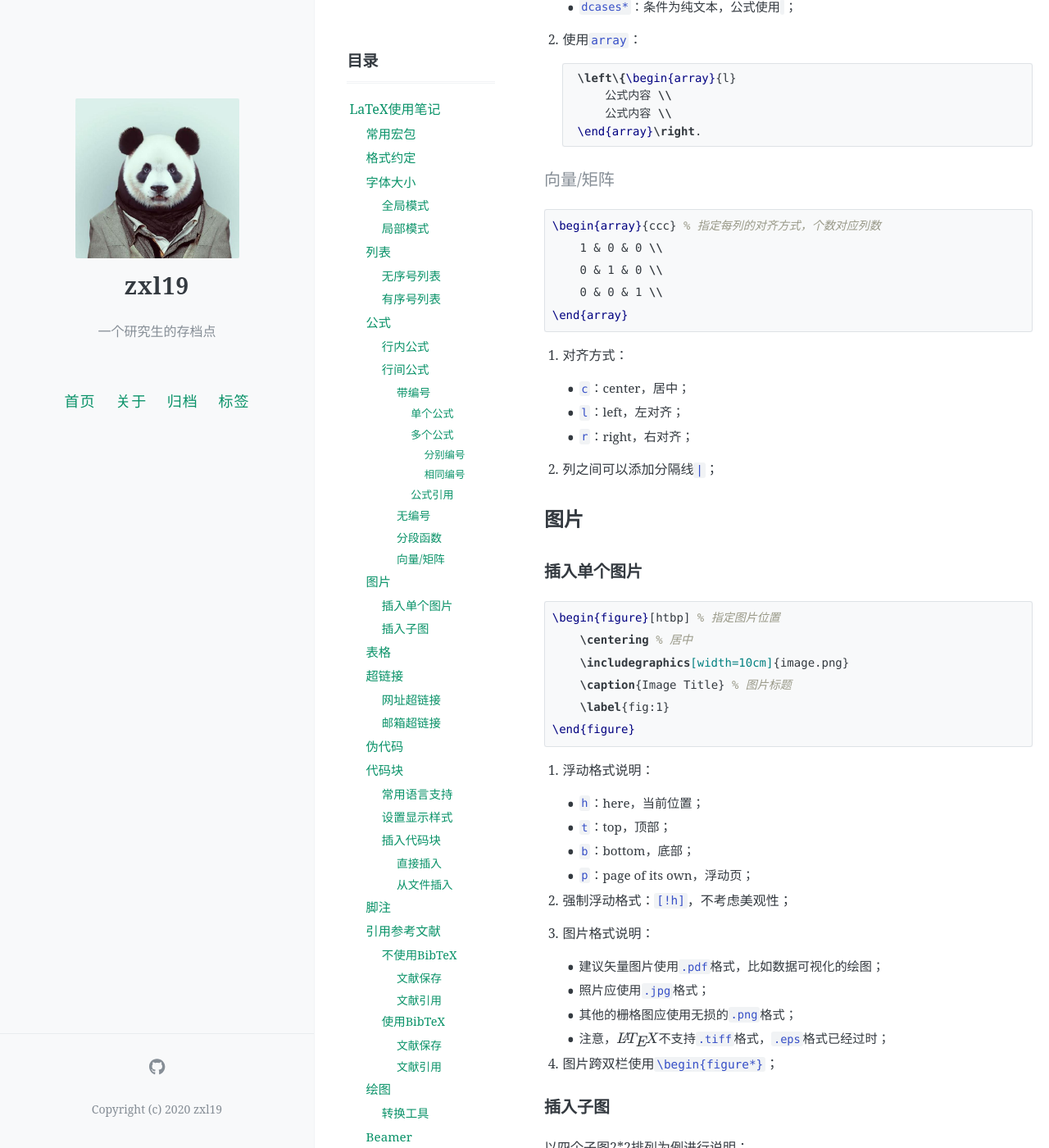
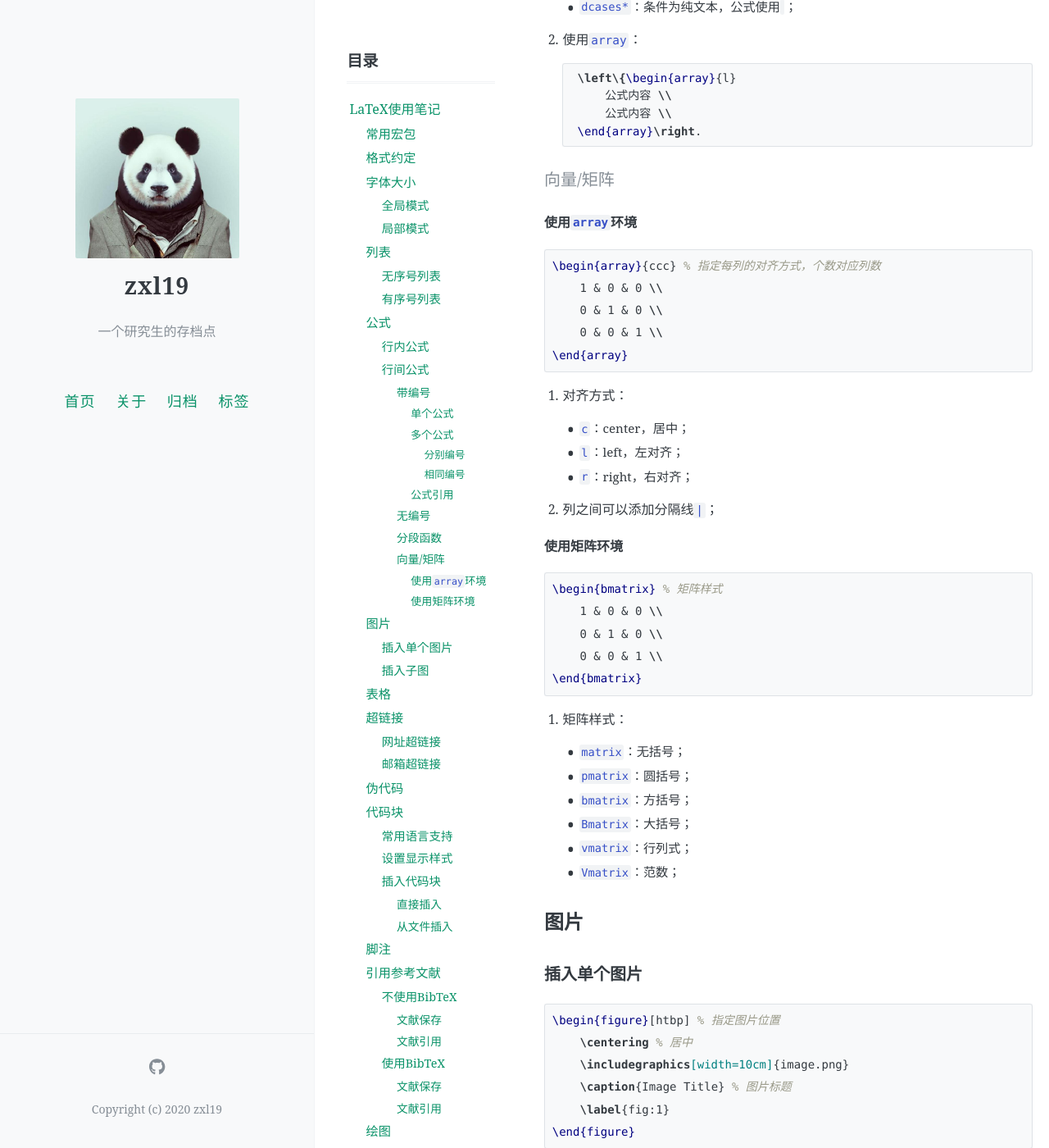
Before and after one commit to zxl19/zxl19.github.io, a Jekyll site: the page built from _posts/2021-03-29-latex-note.md, in a window 1280 px wide and 1400 px high, scrolled down 5923 px. Shown: the whole window at 82% size. Built offline with Jekyll 4.4.1, drawn with Linux system fonts in a browser that asks for light colours; formulas are drawn with MathJax 3; comment, search, counter and statistics services are not loaded.

Commit message:
Update 2021-03-29-latex-note.md

````diff
--- a/_posts/2021-03-29-latex-note.md
+++ b/_posts/2021-03-29-latex-note.md
@@ -267,6 +267,8 @@ $公式内容$
 
 #### 向量/矩阵
 
+##### 使用`array`环境
+
 ```latex
 \begin{array}{ccc} % 指定每列的对齐方式，个数对应列数
     1 & 0 & 0 \\
@@ -282,6 +284,25 @@ $公式内容$
     - `r`：right，右对齐；
 
 2. 列之间可以添加分隔线`|`；
+
+##### 使用矩阵环境
+
+```latex
+\begin{bmatrix} % 矩阵样式
+    1 & 0 & 0 \\
+    0 & 1 & 0 \\
+    0 & 0 & 1 \\
+\end{bmatrix}
+```
+
+1. 矩阵样式：
+
+    - `matrix`：无括号；
+    - `pmatrix`：圆括号；
+    - `bmatrix`：方括号；
+    - `Bmatrix`：大括号；
+    - `vmatrix`：行列式；
+    - `Vmatrix`：范数；
 
 ## 图片
 
@@ -738,18 +759,19 @@ TODO：单独整理。
 17. [列表-CSDN博客](https://blog.csdn.net/HugoChen_cs/article/details/105189541)
 18. [公式1-简书](https://www.jianshu.com/p/97ec8a3739f6)
 19. [公式2-CSDN博客](https://blog.csdn.net/Strive_For_Future/article/details/118609968)
-20. [图片1-CSDN博客](https://blog.csdn.net/qq_38526623/article/details/103737589)
-21. [图片2-CSDN博客](https://blog.csdn.net/LeonSUST/article/details/89332744)
-22. [单元格换行-CSDN博客](https://blog.csdn.net/robertchenguangzhi/article/details/48916319)
-23. [\cline-CSDN博客](https://blog.csdn.net/huancaoo/article/details/113106636)
-24. [\multirow-CSDN博客](https://blog.csdn.net/robert_chen1988/article/details/80861246)
-25. [超链接-CSDN博客](https://blog.csdn.net/OOFFrankDura/article/details/90600855)
-26. [代码块1-Overleaf](https://www.overleaf.com/learn/latex/Code_listing)
-27. [代码块2-CSDN博客](https://blog.csdn.net/RobertChenGuangzhi/article/details/45126785)
-28. [脚注-LaTeX 工作室](https://www.latexstudio.net/archives/51620.html)
-29. [参考文献1-知乎](https://zhuanlan.zhihu.com/p/265479955)
-30. [参考文献2-知乎](https://zhuanlan.zhihu.com/p/114733612)
-31. [参考文献3-Stack Exchange](https://tex.stackexchange.com/questions/99615/backref-package-for-page-reference)
-32. [参考文献4-CSDN博客](https://blog.csdn.net/xovee/article/details/109715706)
-33. [参考文献5-CSDN博客](https://blog.csdn.net/xovee/article/details/109896563)
-34. [LaTeX公式转Word公式-简书](https://www.jianshu.com/p/0947ebcfc42e)
+20. [矩阵-知乎](https://zhuanlan.zhihu.com/p/266267223)
+21. [图片1-CSDN博客](https://blog.csdn.net/qq_38526623/article/details/103737589)
+22. [图片2-CSDN博客](https://blog.csdn.net/LeonSUST/article/details/89332744)
+23. [单元格换行-CSDN博客](https://blog.csdn.net/robertchenguangzhi/article/details/48916319)
+24. [\cline-CSDN博客](https://blog.csdn.net/huancaoo/article/details/113106636)
+25. [\multirow-CSDN博客](https://blog.csdn.net/robert_chen1988/article/details/80861246)
+26. [超链接-CSDN博客](https://blog.csdn.net/OOFFrankDura/article/details/90600855)
+27. [代码块1-Overleaf](https://www.overleaf.com/learn/latex/Code_listing)
+28. [代码块2-CSDN博客](https://blog.csdn.net/RobertChenGuangzhi/article/details/45126785)
+29. [脚注-LaTeX 工作室](https://www.latexstudio.net/archives/51620.html)
+30. [参考文献1-知乎](https://zhuanlan.zhihu.com/p/265479955)
+31. [参考文献2-知乎](https://zhuanlan.zhihu.com/p/114733612)
+32. [参考文献3-Stack Exchange](https://tex.stackexchange.com/questions/99615/backref-package-for-page-reference)
+33. [参考文献4-CSDN博客](https://blog.csdn.net/xovee/article/details/109715706)
+34. [参考文献5-CSDN博客](https://blog.csdn.net/xovee/article/details/109896563)
+35. [LaTeX公式转Word公式-简书](https://www.jianshu.com/p/0947ebcfc42e)
````
